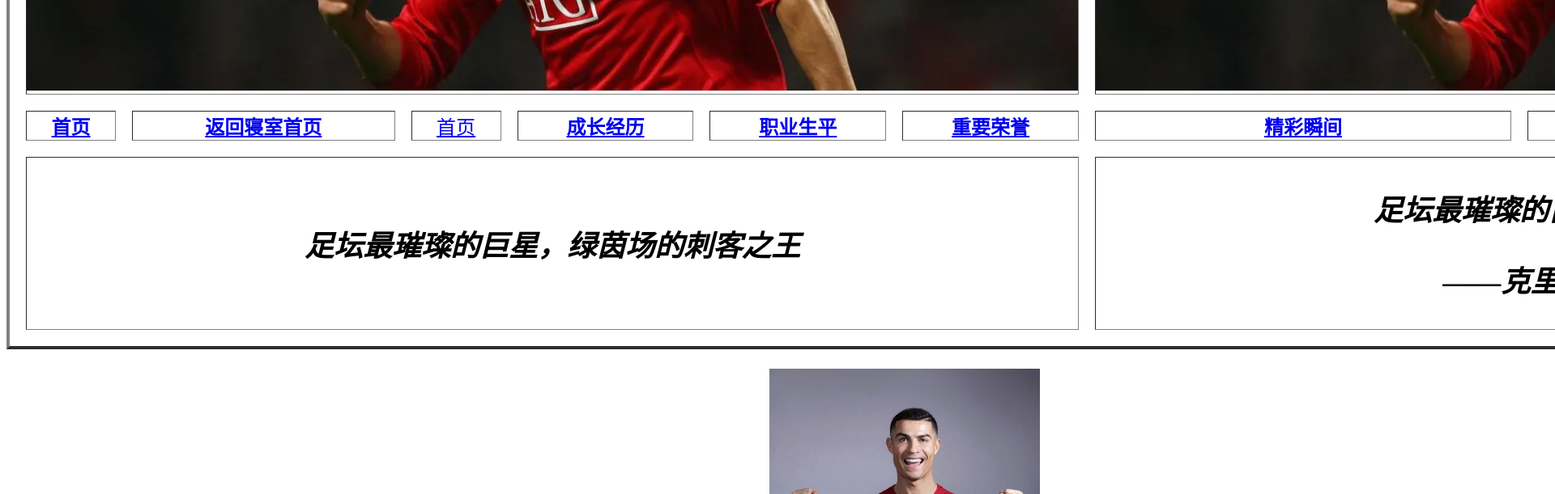
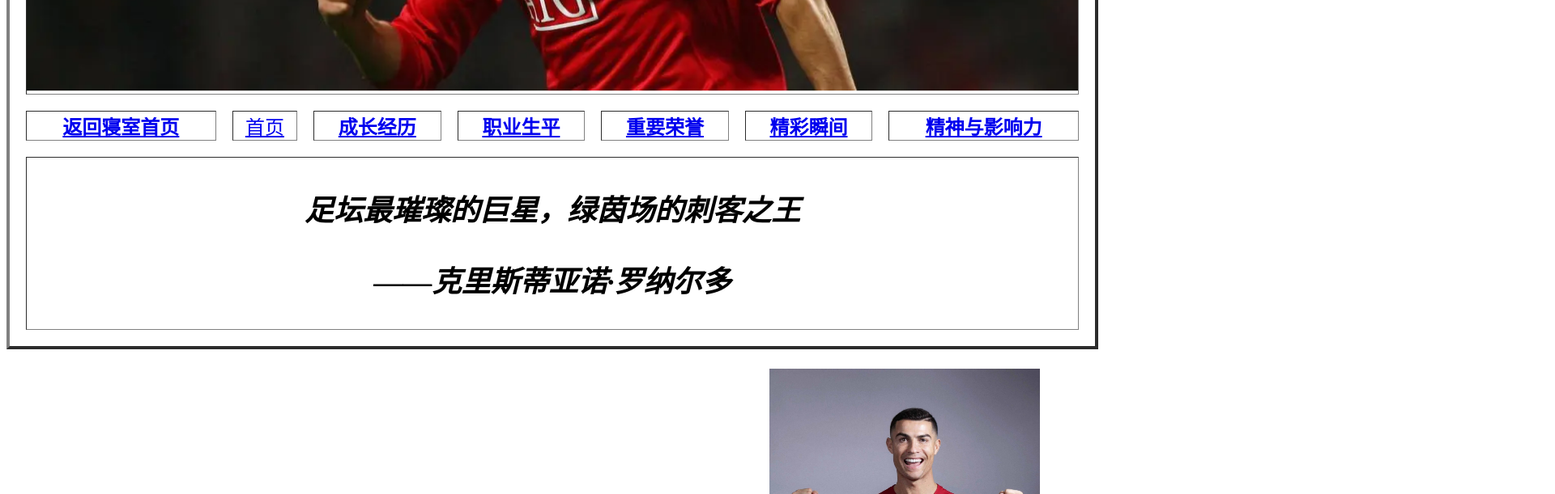
Before and after one commit to foreverlo/xcy797.github.io, a plain HTML site: page index.html in a window 1280 px wide. Shown: the part 480-1091 px from the top of the page at 81% size, 1920 px wide, since content can reach past the window. Drawn offline with Linux system fonts and the light colour scheme.

Commit message:
Update index.html

```diff
--- a/index.html
+++ b/index.html
@@ -2,7 +2,6 @@
 <html>
 <head>
 <meta charset="utf-8">
-<title>无标题文档</title>
 <title>许城玉的网站</title>
 </head>
 
@@ -10,11 +9,9 @@
 <table width="1285" border="4" align="center" cellpadding="0" cellspacing="20">
   <tbody>
     <tr>
-      <td width="1281" height="109" colspan="6"><img src="1.首页/1.png" width="1298" height="559" alt=""/></td>
       <td width="1281" height="109" colspan="7"><img src="1.首页/1.png" width="1298" height="559" alt=""/></td>
     </tr>
     <tr style="text-align: center">
-      <td bgcolor="#FFFFFF" style="text-align: center; font-family: '楷体'; font-size: 24px;"><strong><a href="index.html">首页</a></strong></td>
       <td bgcolor="#FFFFFF" style="text-align: center; font-family: '楷体'; font-size: 24px;"><strong><a href="https://gyb-cloud.github.io/gyb--/东11舍327寝室主页.html">返回寝室首页</a></strong></td>
       <td bgcolor="#FFFFFF" style="text-align: center; font-family: '楷体'; font-size: 24px;"><a href="index.html">首页</a></td>
       <td bgcolor="#FFFFFF" style="text-align: center; font-family: '楷体'; font-size: 24px;"><strong><a href="2/成长经历.html">成长经历</a></strong></td>
@@ -24,7 +21,6 @@
       <td align="center" bgcolor="#FFFFFF" style="text-align: center; font-family: '楷体'; font-size: 24px;"><strong><a href="6/精神与影响力.html">精神与影响力</a></strong></td>
     </tr>
     <tr style="text-align: center">
-      <td colspan="6" bgcolor="#FFFFFF" style="text-align: center; font-size: 36px; color: #000000;"><p> <span style="font-family: '黑体'"><strong><em>足坛最璀璨的巨星，绿茵场的刺客之王</em></strong></span></p>
       <td colspan="7" bgcolor="#FFFFFF" style="text-align: center; font-size: 36px; color: #000000;"><p> <span style="font-family: '黑体'"><strong><em>足坛最璀璨的巨星，绿茵场的刺客之王</em></strong></span></p>
         <p><em><strong><span style="font-family: '黑体'; text-align: center;">——克里斯蒂亚诺·罗纳尔多</span></strong></em><br>
       </p></td>
```
